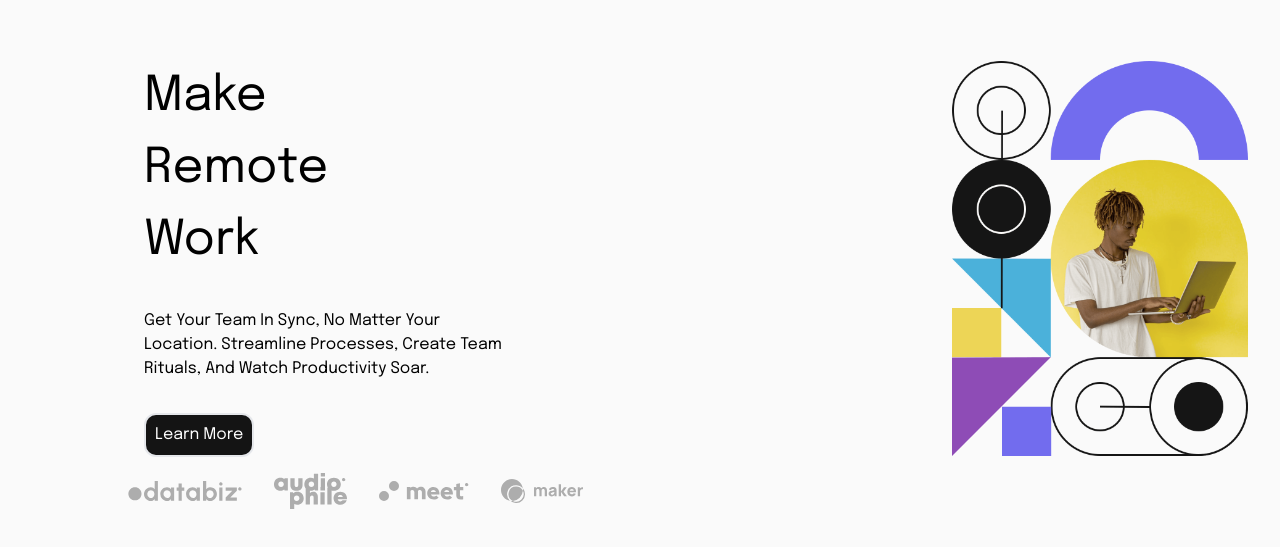
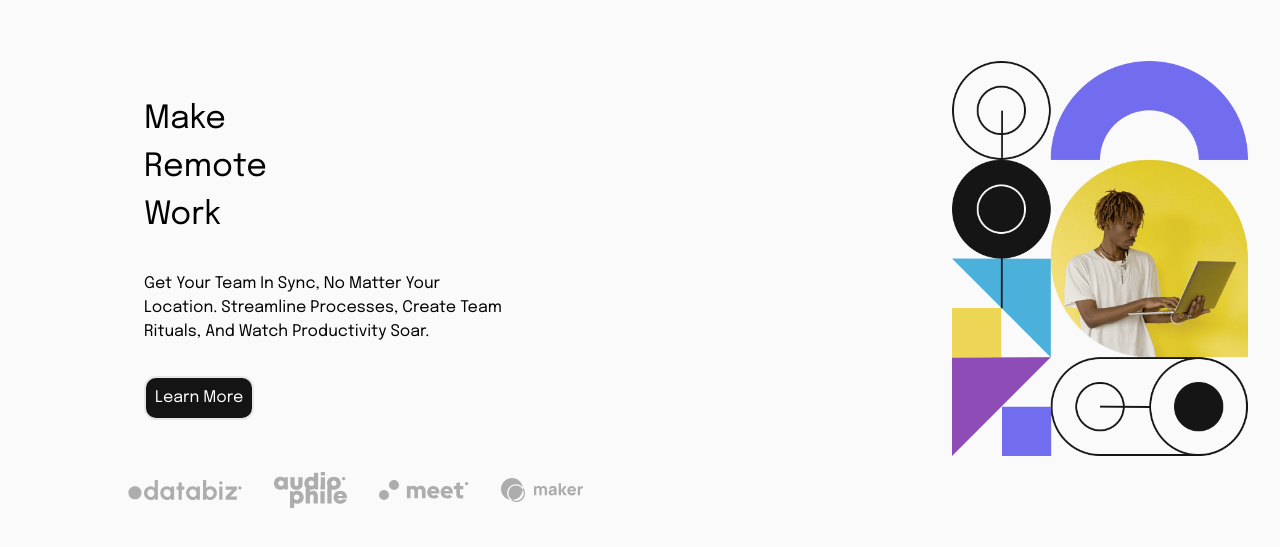
Before and after one commit to coolprogrammerarpit007/Intro-section, a website: page src/index.html in a window 1280 px wide. Shown: the part 79-626 px from the top of the page. Drawn offline with Linux system fonts and the light colour scheme.

Commit message:
add changes

```diff
--- a/src/index.html
+++ b/src/index.html
@@ -188,8 +188,8 @@
     <div class="hero-container p-[1rem] grid grid-col-1 sm:grid-cols-2 justify-items-end gap-[2rem]">
       <!-- Content -->
        <div class="content flex flex-col justify-center gap-[2rem] sm:mx-[7rem]">
-        <div class="hero-title sm:w-[70%] w-[100%] break-words capitalize">
-          <h1 class="sm:text-[3rem] text-[2rem]">Make remote work</h1>
+        <div class="hero-title sm:w-[50%] w-[100%] break-words capitalize">
+          <h1 class="sm:text-[4rem] text-[2rem]">Make remote work</h1>
         </div>
         <div class="hero-text capitalize">
           <p>Get your team in sync, no matter your location. Streamline processes,
```
